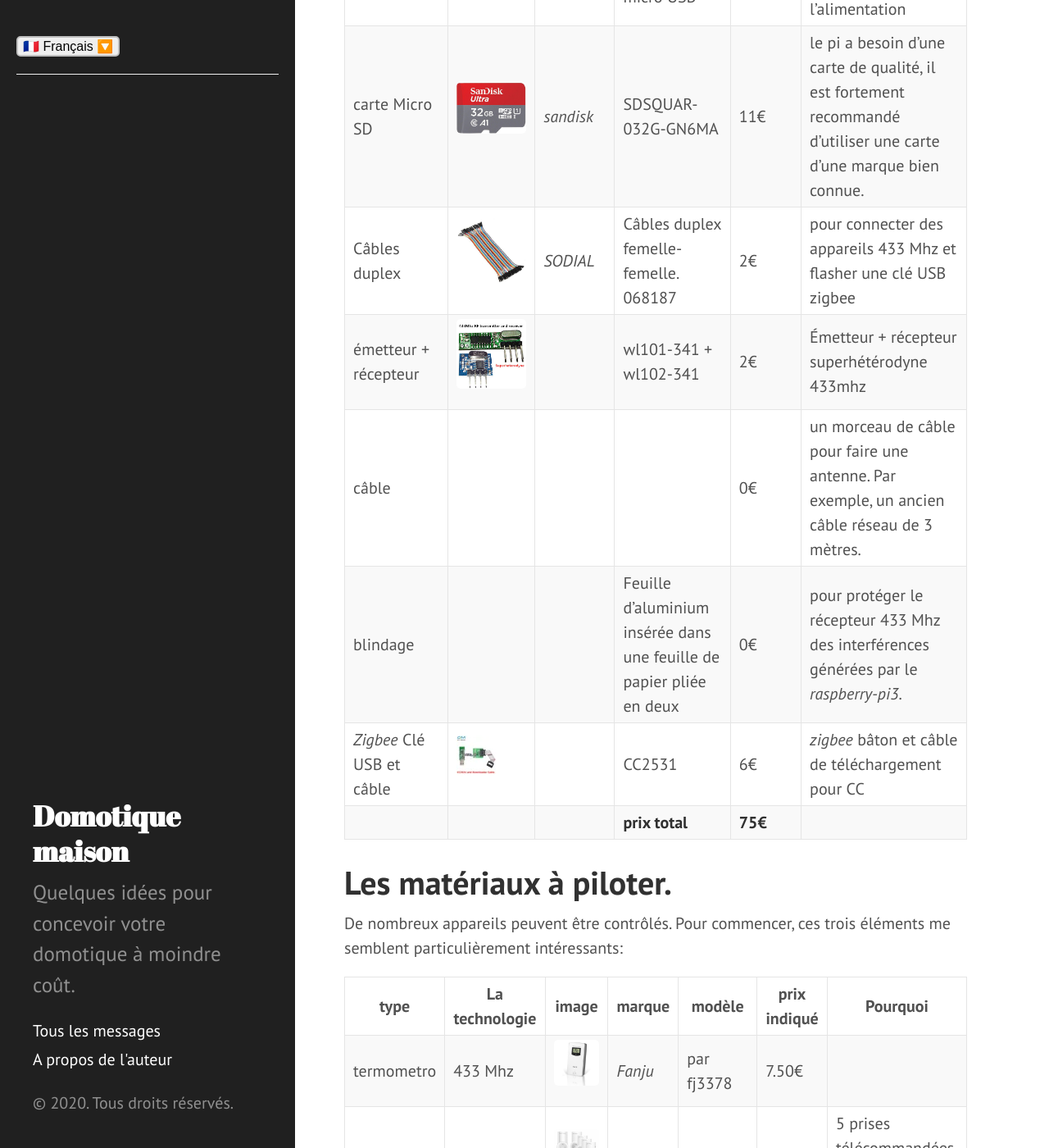
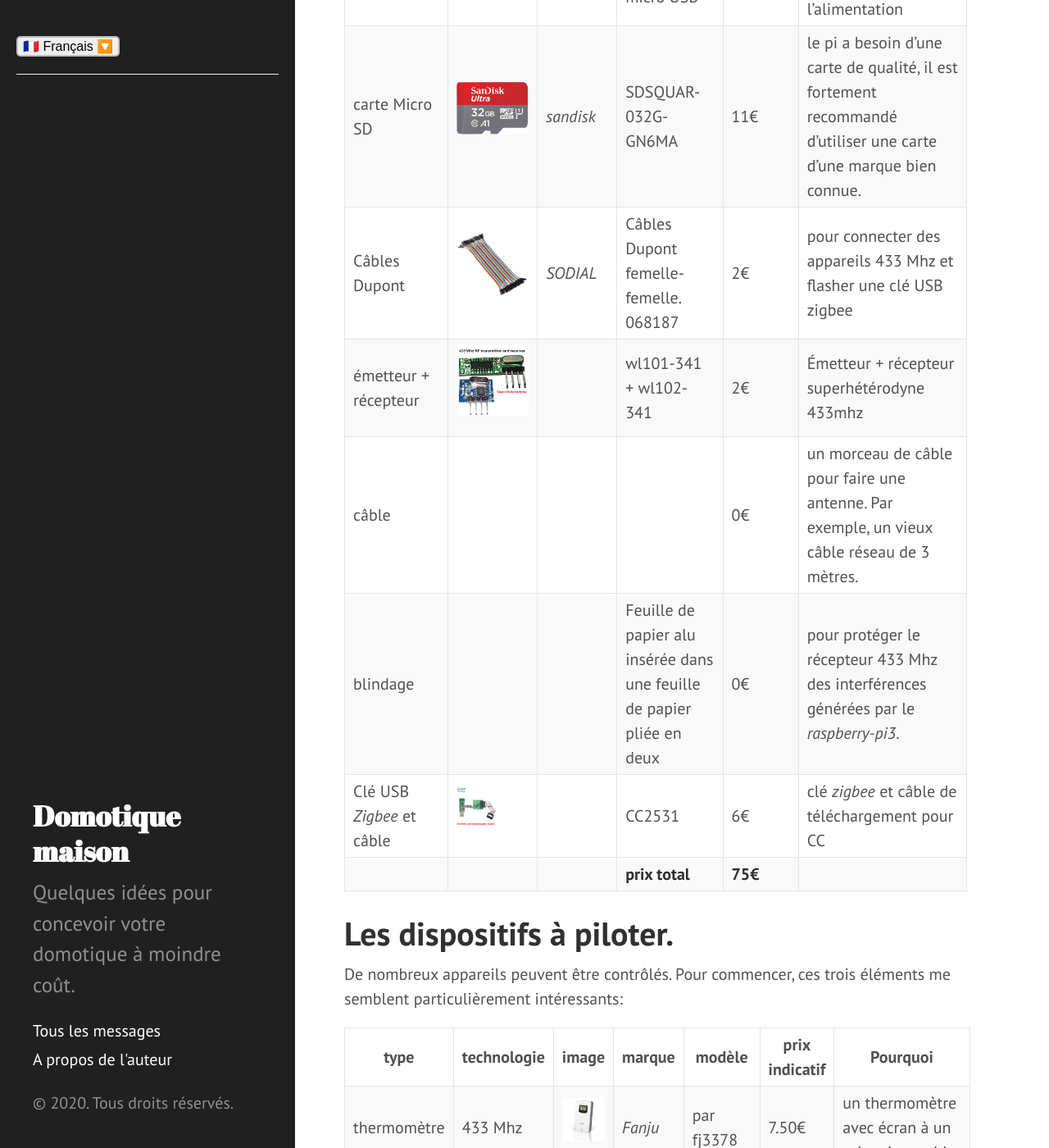
Before and after one commit to jmichault/jmichault.github.io, a Jekyll site: the page built from fr/_posts/2020-08-31-aparataro.md, in a window 1280 px wide and 1400 px high, scrolled down 1071 px. Shown: the whole window at 82% size. Built offline with Jekyll 4.4.1, drawn with Linux system fonts in a browser that asks for light colours; some of the changed text lies outside the part shown.

Commit message:
Franca traduko de la paĝo aparato

```diff
--- a/_config.yml
+++ b/_config.yml
@@ -8,4 +8,4 @@ permalink:        pretty
 title:            Ĝi estas Blogo
 baseurl:          /
 
-exclude:	_locale
+exclude:	[ _locale , _scripts ]
--- a/fr/_posts/2020-08-31-aparataro.md
+++ b/fr/_posts/2020-08-31-aparataro.md
@@ -3,36 +3,36 @@ lang: fr
 lang-ref: aparataro
 layout: post
 slug: Matériel
-title: 'Matériel pour commencer.'
+title: 'Matériel pour débuter.'
 ---
 
-# Les matériaux pour le système domotique
+# Les matériels pour le système domotique
 
 Voici le matériel que j'ai utilisé pour construire mon système domotique, permettant de contrôler des équipements 433 Mhz et des équipements zigbee.
 
-||image|marque|modèle|prix indiqué|Pourquoi|
+|type|image|marque|modèle|prix indicatif|Pourquoi|
 | --- | --- | --- | --- | --- | --- |
 |ordinateur|![](/public/pi.jpg) | _raspberry_ |pi3b +| 35€ |pas de ventilateur, pas cher, a gpio, wifi, LAN RJ45|
-|boite d'ordinateur|![](/public/loĝejo.jpg) | _Aukru_ | | 7€ |tout boîtier d'ordinateur pour _raspberry-pi3_ approprié. Choisissez celui que vous préférez.|
-|source de courant|![](/public/elektroprovizo.jpg) | _Konky_ | | 10€ |Quand le mien" _raspberry-pi3_ spécial"le courant s'est avéré trop faible, je l'ai remplacé avec succès par celui-ci. De nombreux autres modèles conviennent.|
+|boîtier d'ordinateur|![](/public/loĝejo.jpg) | _Aukru_ | | 7€ |tout boîtier d'ordinateur pour _raspberry-pi3_ convient. Choisissez celui que vous préférez.|
+|source de courant|![](/public/elektroprovizo.jpg) | _Konky_ | | 10€ |Quand mon alimentation "spéciale _raspberry-pi3_" s'est avéré trop faible, je l'ai remplacée avec succès par celle-ci. De nombreux autres modèles conviennent.|
 |cable USB|  |  |USB vers micro USB| 2€ |pour connecter le _raspberry-pi3_ à l'alimentation|
 |carte Micro SD|![](/public/SD.jpg) | _sandisk_ | SDSQUAR-032G-GN6MA | 11€ |le pi a besoin d'une carte de qualité, il est fortement recommandé d'utiliser une carte d'une marque bien connue.|
-|Câbles duplex|![](/public/dupont.jpg) | _SODIAL_ |Câbles duplex femelle-femelle. 068187| 2€|pour connecter des appareils 433 Mhz et flasher une clé USB zigbee|
+|Câbles Dupont|![](/public/dupont.jpg) | _SODIAL_ |Câbles Dupont femelle-femelle. 068187| 2€|pour connecter des appareils 433 Mhz et flasher une clé USB zigbee|
 |émetteur + récepteur|![](/public/dissendilo-ricevilo-433Mhz.jpg) | |wl101-341 + wl102-341| 2€ |Émetteur + récepteur superhétérodyne 433mhz|
-|câble| | || 0€ |un morceau de câble pour faire une antenne. Par exemple, un ancien câble réseau de 3 mètres.|
-|blindage| | |Feuille d'aluminium insérée dans une feuille de papier pliée en deux| 0€ |pour protéger le récepteur 433 Mhz des interférences générées par le _raspberry-pi3_.|
-|  _Zigbee_ Clé USB et câble|![](/public/cc2531+kablo.jpg) |  | CC2531|6€ | _zigbee_ bâton et câble de téléchargement pour CC|
+|câble| | || 0€ |un morceau de câble pour faire une antenne. Par exemple, un vieux câble réseau de 3 mètres.|
+|blindage| | |Feuille de papier alu insérée dans une feuille de papier pliée en deux| 0€ |pour protéger le récepteur 433 Mhz des interférences générées par le _raspberry-pi3_.|
+| Clé USB _Zigbee_ et câble|![](/public/cc2531+kablo.jpg) |  | CC2531|6€ | clé _zigbee_ et câble de téléchargement pour CC|
 | | | | **prix total** | **75€** |
 
 
 
-# Les matériaux à piloter.
+# Les dispositifs à piloter.
 
 De nombreux appareils peuvent être contrôlés. Pour commencer, ces trois éléments me semblent particulièrement intéressants:
 
-|type|La technologie|image|marque|modèle|prix indiqué|Pourquoi|
+|type|technologie|image|marque|modèle|prix indicatif|Pourquoi|
 | --- | --- | --- | --- | --- | --- | --- |
-| termometro |433 Mhz| ![](/public/fanju.jpeg)| _Fanju_ |par fj3378| 7.50€||
-| ingoj |433 Mhz|![](/public/KYG.jpg)| _KYG_ | 4315 | 33€ |5 prises télécommandées à un prix raisonnable.|
+| thermomètre |433 Mhz| ![](/public/fanju.jpeg)| _Fanju_ |par fj3378| 7.50€|un thermomètre avec écran à un prix raisonnable.|
+| prises électriques |433 Mhz|![](/public/KYG.jpg)| _KYG_ | 4315 | 33€ |5 prises télécommandées à un prix raisonnable.|
 |ampoule| _zigbee_ |![](/public/tradfri.jpg)| _Ikea_ | _TRÅDFRI_ LED E27 806 lumens| 10€ |ampoule réglable à un prix raisonnable.|
 | | | | | **prix total** | **50,5€** | |
```
Also changed, not shown: 2 other files.
